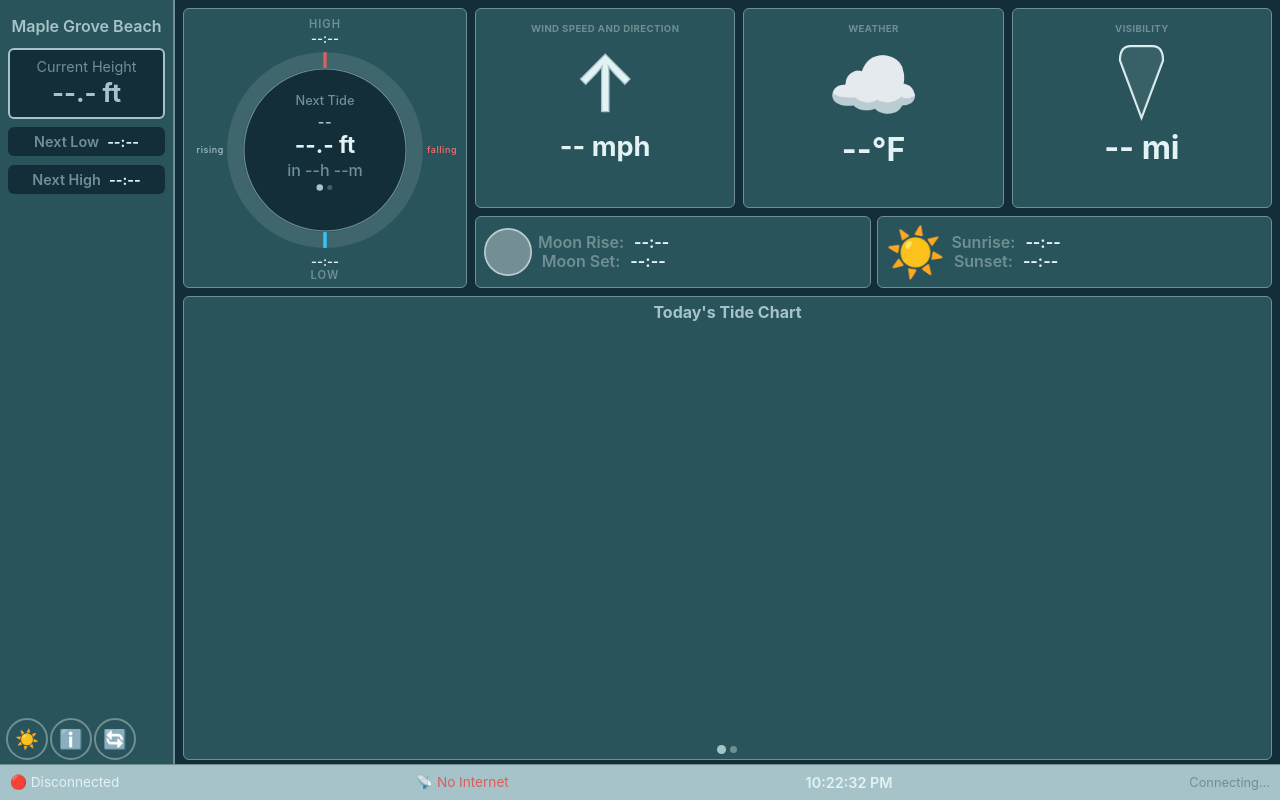
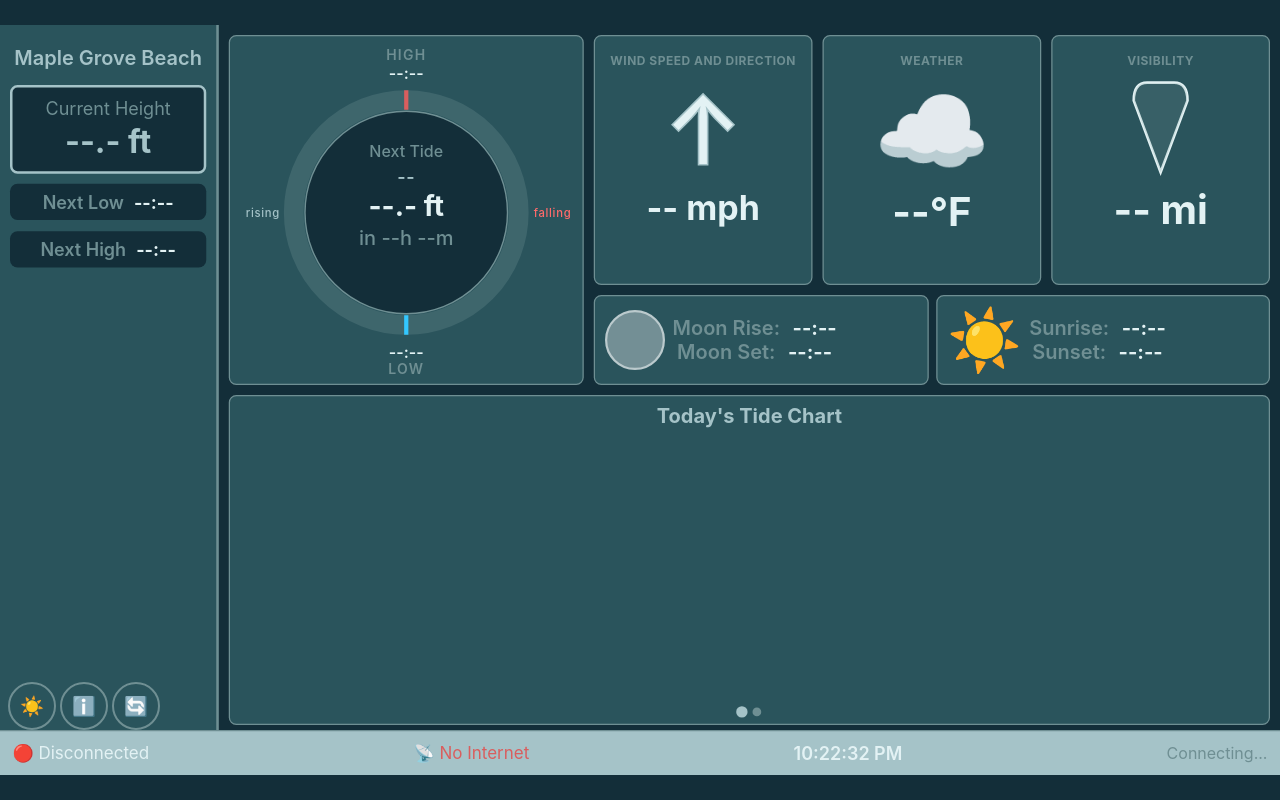
Before and after one commit to reimidd7/TideWatchApp, a plain HTML site: page frontend/index.html in a window 1280 px wide. Drawn offline with Linux system fonts and the light colour scheme; no server answers.

Commit message:
updated ui size

```diff
--- a/frontend/css/styles.css
+++ b/frontend/css/styles.css
@@ -79,6 +79,9 @@ body {
     line-height: 1.2;
     transition: background-color var(--transition-normal),
                 color var(--transition-normal);
+    display: flex;
+    align-items: center;
+    justify-content: center;
 }
 
 /* ============================================================================
@@ -87,9 +90,11 @@ body {
 
 .container {
     display: flex;
-    height: 100vh;
-    width: 100vw;
+    height: 600px;
+    width: 1024px;
     padding-bottom: 32px;
+    transform-origin: center center;
+    position: relative;
 }
 
 /* ============================================================================
@@ -322,45 +327,20 @@ body {
 }
 
 /* ============================================================================
-   TIDE DIAL - SWIPEABLE CENTER DISPLAY
+   TIDE DIAL - CENTER DISPLAY
    ============================================================================ */
 
-.tide-center-swipe-container {
+.tide-center-display {
     position: absolute;
     top: 45%;
     left: 50%;
     transform: translate(-50%, -50%);
     width: 75%;
-    height: 110px;
-    overflow: hidden;
-    cursor: grab;
-    user-select: none;
-}
-
-.tide-center-swipe-container:active {
-    cursor: grabbing;
-}
-
-.dial-swipe-wrapper {
-    display: flex;
-    height: 100%;
-    transition: transform var(--transition-normal);
-    position: relative;
-}
-
-.dial-swipe-panel {
-    min-width: 100%;
-    flex-shrink: 0;
     display: flex;
     flex-direction: column;
     align-items: center;
     justify-content: center;
     text-align: center;
-    pointer-events: none;
-}
-
-.dial-swipe-panel.active {
-    pointer-events: auto;
 }
 
 .tide-center-label {
@@ -370,34 +350,6 @@ body {
     font-weight: 500;
     text-transform: capitalize;
     transition: color var(--transition-normal);
-}
-
-/* Today's High/Low View */
-.tide-center-values {
-    display: flex;
-    flex-direction: column;
-    align-items: center;
-    gap: 3px;
-    font-size: 1rem;
-    color: var(--color-text);
-    font-weight: 500;
-    transition: color var(--transition-normal);
-}
-
-.tide-high-value {
-    color: var(--color-high-tide);
-    transition: color var(--transition-normal);
-}
-
-.tide-low-value {
-    color: var(--color-low-tide);
-    transition: color var(--transition-normal);
-}
-
-#today-high,
-#today-low {
-    font-weight: 700;
-    font-size: 0.95rem;
 }
 
 /* Next Tide View */
@@ -655,6 +607,7 @@ body {
     transition: transform var(--transition-normal);
     position: relative;
     min-height: 0;
+    overflow: hidden;
 }
 
 .swipe-panel {
@@ -663,6 +616,7 @@ body {
     display: none;
     flex-direction: column;
     min-height: 0;
+    overflow: hidden;
 }
 
 .swipe-panel.active {
@@ -683,8 +637,9 @@ body {
 .chart-container {
     flex: 1;
     position: relative;
-    min-height: fit-content;
+    min-height: 0;
     width: 100%;
+    overflow: hidden;
 }
 
 #tide-chart {
@@ -694,6 +649,8 @@ body {
     width: 100%;
     height: 100%;
     display: block;
+    max-width: 100%;
+    max-height: 100%;
 }
 
 /* ============================================================================
@@ -922,13 +879,13 @@ body {
 
 .theme-toggle {
     position: fixed;
-    bottom: 40px;
-    left: 6px;
+    bottom: 70px;
+    left: 8px;
     background: var(--color-card);
     border: 2px solid var(--color-border);
     border-radius: 50%;
-    width: 42px;
-    height: 42px;
+    width: 48px;
+    height: 48px;
     display: flex;
     align-items: center;
     justify-content: center;
@@ -953,13 +910,13 @@ body {
 
 .info-button {
     position: fixed;
-    bottom: 40px;
-    left: 50px;
+    bottom: 70px;
+    left: 60px;
     background: var(--color-card);
     border: 2px solid var(--color-border);
     border-radius: 50%;
-    width: 42px;
-    height: 42px;
+    width: 48px;
+    height: 48px;
     display: flex;
     align-items: center;
     justify-content: center;
@@ -1129,13 +1086,13 @@ body {
 
 .refresh-button {
     position: fixed;
-    bottom: 40px;
-    left: 94px;
+    bottom: 70px;
+    left: 112px;
     background: var(--color-card);
     border: 2px solid var(--color-border);
     border-radius: 50%;
-    width: 42px;
-    height: 42px;
+    width: 48px;
+    height: 48px;
     display: flex;
     align-items: center;
     justify-content: center;
--- a/frontend/index.html
+++ b/frontend/index.html
@@ -172,35 +172,13 @@
                                 <text x="224" y="123" text-anchor="middle" font-size="8" class="tide-side-label falling">falling</text>
                             </svg>
 
-                            <!-- Swipeable Center Display -->
-                            <div class="tide-center-swipe-container" id="dial-swipe-container">
-                                <div class="dial-swipe-wrapper" id="dial-swipe-wrapper">
-
-                                    <!-- View 1: Next Tide with Countdown -->
-                                    <div class="dial-swipe-panel">
-                                        <div class="tide-center-label">Next Tide</div>
-                                        <div class="next-tide-info">
-                                            <div class="next-tide-type" id="next-tide-type">Low</div>
-                                            <div class="next-tide-height" id="next-tide-height">--.- ft</div>
-                                            <div class="next-tide-countdown" id="next-tide-countdown">in --h --m</div>
-                                        </div>
-                                    </div>
-
-                                    <!-- View 1: Today's High/Low -->
-                                    <div class="dial-swipe-panel active">
-                                        <div class="tide-center-label">Future Tides</div>
-                                        <div class="tide-center-values">
-                                            <div class="tide-high-value">High: <span id="today-high">--.-</span>ft</div>
-                                            <div class="tide-low-value">Low: <span id="today-low">--.-</span>ft</div>
-                                        </div>
-                                    </div>
-
-                                </div>
-
-                                <!-- Dial Swipe Indicators -->
-                                <div class="dial-swipe-indicators">
-                                    <span class="dial-indicator active" data-dial-index="0"></span>
-                                    <span class="dial-indicator" data-dial-index="1"></span>
+                            <!-- Center Display - Next Tide Only -->
+                            <div class="tide-center-display">
+                                <div class="tide-center-label">Next Tide</div>
+                                <div class="next-tide-info">
+                                    <div class="next-tide-type" id="next-tide-type">Low</div>
+                                    <div class="next-tide-height" id="next-tide-height">--.- ft</div>
+                                    <div class="next-tide-countdown" id="next-tide-countdown">in --h --m</div>
                                 </div>
                             </div>
 
--- a/frontend/js/app.js
+++ b/frontend/js/app.js
@@ -36,7 +36,7 @@ const CHART = {
     CURVE_RESOLUTION: 0.025,
     LINE_WIDTH: 2.5,
     POINT_RADIUS: 5,
-    LABEL_OFFSET: 15,
+    LABEL_OFFSET: 20,
     GRID_STEP: 2.5
 };
 
@@ -258,7 +258,6 @@ async function initApp() {
     await checkNetworkConnectivity();
 
     initSwipe();
-    initDialSwipe();
     startCountdownTimer();
 
     await Promise.all([
@@ -824,7 +823,7 @@ function createTideChart(predictions, currentLevel) {
 
     if (allTides.length < CHART.MIN_POINTS) {
         ctx.fillStyle = colors.textDim;
-        ctx.font = '12px sans-serif';
+        ctx.font = '16px sans-serif';
         ctx.textAlign = 'center';
         ctx.fillText('Insufficient tide data', width / 2, height / 2);
         return;
@@ -919,7 +918,7 @@ function createTideChart(predictions, currentLevel) {
         ctx.fill();
 
         ctx.fillStyle = colors.text;
-        ctx.font = 'bold 10px sans-serif';
+        ctx.font = 'bold 16px sans-serif';
         ctx.textAlign = 'center';
         ctx.textBaseline = pt.type === 'H' ? 'bottom' : 'top';
         const labelY = pt.type === 'H' ? pt.y + CHART.LABEL_OFFSET : pt.y - CHART.LABEL_OFFSET;
@@ -943,7 +942,7 @@ function createTideChart(predictions, currentLevel) {
 
     // Draw axes labels
     ctx.fillStyle = colors.textDim;
-    ctx.font = '10px sans-serif';
+    ctx.font = '12px sans-serif';
     ctx.textAlign = 'right';
     ctx.textBaseline = 'middle';
     for (let h = minH; h <= maxH; h += CHART.GRID_STEP) {
@@ -1220,69 +1219,6 @@ function switchView(index) {
     }
 }
 
-function initDialSwipe() {
-    const container = document.getElementById('dial-swipe-container');
-    const indicators = document.querySelectorAll('.dial-indicator');
-
-    if (!container) return;
-
-    indicators.forEach((indicator, index) => {
-        indicator.addEventListener('click', (e) => {
-            e.stopPropagation();
-            switchDialView(index);
-        });
-    });
-
-    const startDrag = (x) => {
-        dialSwipeState.startX = x;
-        dialSwipeState.isDragging = true;
-    };
-
-    const moveDrag = (x) => {
-        if (dialSwipeState.isDragging) dialSwipeState.currentX = x;
-    };
-
-    const endDrag = () => {
-        if (!dialSwipeState.isDragging) return;
-        dialSwipeState.isDragging = false;
-
-        const diff = dialSwipeState.startX - dialSwipeState.currentX;
-        if (Math.abs(diff) > DIAL_SWIPE_THRESHOLD) {
-            if (diff > 0 && dialSwipeState.currentView < 1) {
-                switchDialView(dialSwipeState.currentView + 1);
-            } else if (diff < 0 && dialSwipeState.currentView > 0) {
-                switchDialView(dialSwipeState.currentView - 1);
-            }
-        }
-    };
-
-    container.addEventListener('mousedown', (e) => { startDrag(e.clientX); e.preventDefault(); });
-    container.addEventListener('touchstart', (e) => startDrag(e.touches[0].clientX), { passive: true });
-    container.addEventListener('mousemove', (e) => moveDrag(e.clientX));
-    container.addEventListener('touchmove', (e) => moveDrag(e.touches[0].clientX), { passive: true });
-    container.addEventListener('mouseup', endDrag);
-    container.addEventListener('touchend', endDrag);
-    container.addEventListener('mouseleave', endDrag);
-}
-
-function switchDialView(index) {
-    const wrapper = document.getElementById('dial-swipe-wrapper');
-    const panels = document.querySelectorAll('.dial-swipe-panel');
-    const indicators = document.querySelectorAll('.dial-indicator');
-
-    if (!wrapper) return;
-
-    wrapper.style.transform = `translateX(-${index * 100}%)`;
-
-    panels.forEach(panel => panel.classList.remove('active'));
-    indicators.forEach(ind => ind.classList.remove('active'));
-
-    if (panels[index]) panels[index].classList.add('active');
-    if (indicators[index]) indicators[index].classList.add('active');
-
-    dialSwipeState.currentView = index;
-}
-
 // ============================================================================
 // INFO MODAL
 // ============================================================================
@@ -1339,6 +1275,48 @@ function populateInfoModal() {
         updateElement('info-last-update', `${dateStr} at ${timeStr}`);
     }
 }
+
+// ============================================================================
+// AUTO-SCALING FOR FULLSCREEN
+// ============================================================================
+
+function scaleToFit() {
+    const container = document.querySelector('.container');
+    if (!container) return;
+
+    const designWidth = 1024;
+    const designHeight = 600;
+
+    const windowWidth = window.innerWidth;
+    const windowHeight = window.innerHeight;
+
+    const scaleX = windowWidth / designWidth;
+    const scaleY = windowHeight / designHeight;
+    const scale = Math.min(scaleX, scaleY);
+
+    container.style.transform = `scale(${scale})`;
+
+    console.log(`🔍 Scaled to ${(scale * 100).toFixed(1)}% (${windowWidth}x${windowHeight} viewport)`);
+
+    // Redraw chart after scaling to ensure proper sizing
+    setTimeout(() => {
+        if (typeof createTideChart === 'function' && state?.tideData?.predictions) {
+            createTideChart(state.tideData.predictions, state.tideData.current);
+        }
+    }, 100);
+}
+
+// Scale on load and on resize (debounced)
+let resizeTimeout;
+window.addEventListener('resize', () => {
+    clearTimeout(resizeTimeout);
+    resizeTimeout = setTimeout(scaleToFit, 100);
+});
+
+// Initial scale after everything loads
+window.addEventListener('load', () => {
+    setTimeout(scaleToFit, 500);
+});
 
 // ============================================================================
 // SCREEN DIMMING
@@ -1436,10 +1414,8 @@ window.TideWatch = {
     updateTideDial,
     createTideChart,
     switchView,
-    switchDialView,
     toggleTheme,
     manualRefresh,
     checkNetworkConnectivity,
     state,
-    dialSwipeState
 };
```
